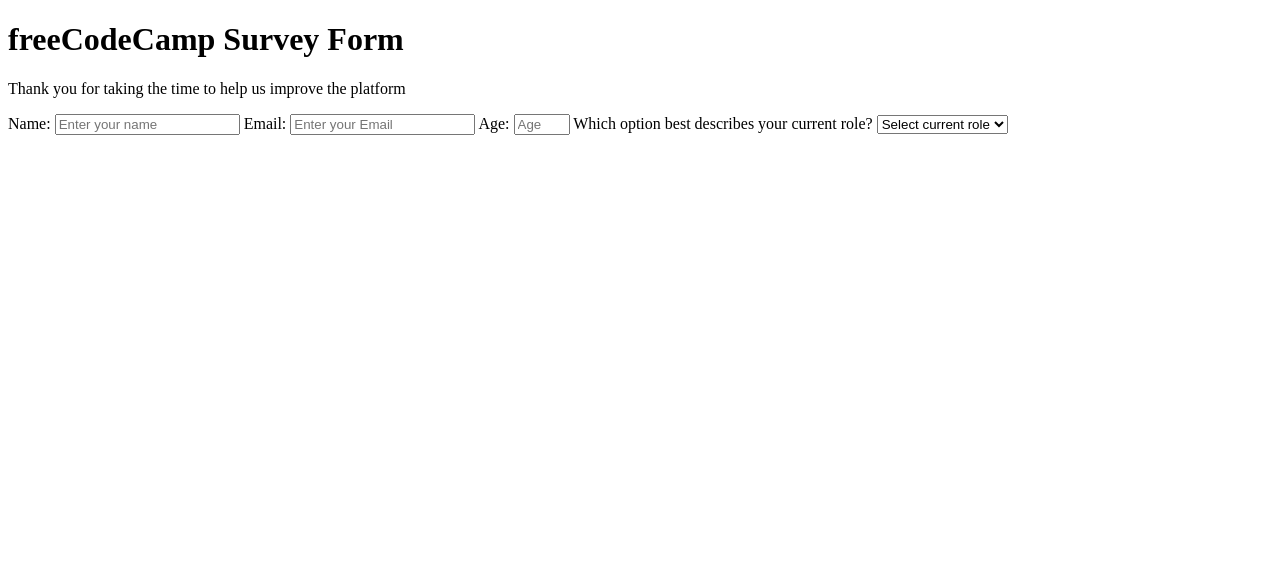
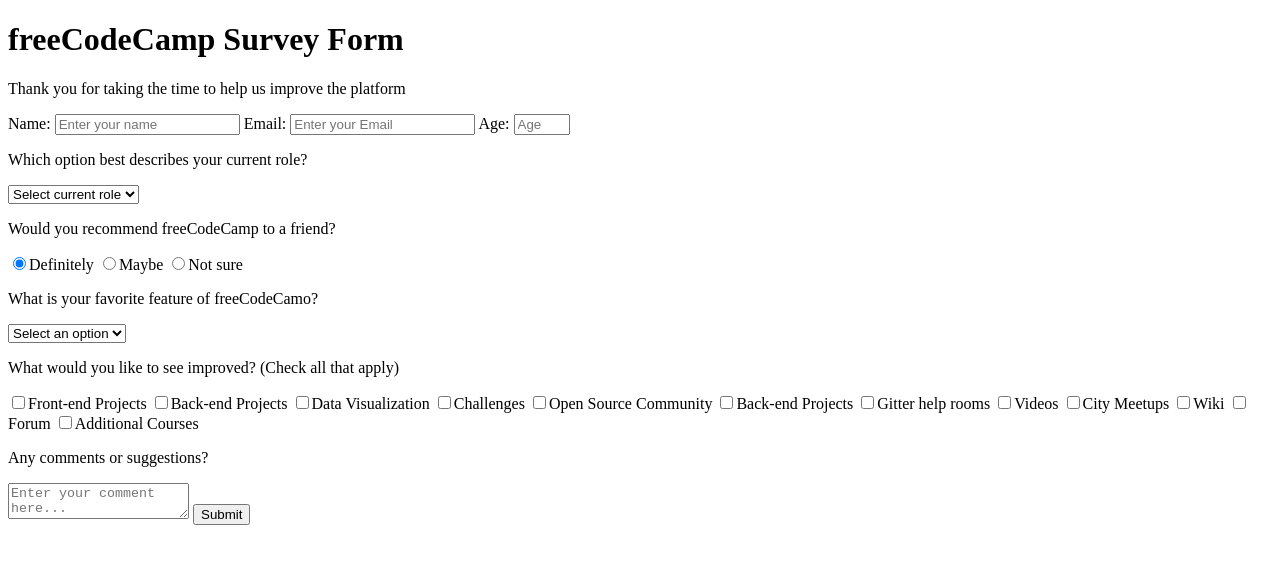
Before and after one commit to td-chris/FCC-survey-form, a plain HTML site: page index.html in a window 1280 px wide. Drawn offline with Linux system fonts and the light colour scheme.

Commit message:
finish the index page html

```diff
--- a/index.html
+++ b/index.html
@@ -15,16 +15,16 @@
 
     <form id="survey-form" action="">
         <label for="name">Name: </label>
-        <input type="text" name="name" id="name" placeholder="Enter your name">
+        <input type="text" name="name" id="name" placeholder="Enter your name" required>
 
         <label for="email">Email: </label>
-        <input type="email" name="email" id="email" placeholder="Enter your Email">
+        <input type="email" name="email" id="email" placeholder="Enter your Email" required>
 
         <label for="number">Age: </label>
         <input type="number" name="number" id="number" min="1" max="99" placeholder="Age">
 
-        <label for="dropdown">Which option best describes your current role?</label>
-        <select name="dropdown" id="dropdown">
+        <p>Which option best describes your current role?</p>
+        <select name="role" id="dropdown" class="form-control" required>
             <option disable selected value>Select current role</option>
             <option value="student">Student</option>
             <option value="full-time-job">Full time job</option>
@@ -33,6 +33,170 @@
             <option value="other">Other</option>
         </select>
 
+        <p>Would you recommend freeCodeCamp to a friend?</p>
+        <label for="definitely">
+            <input
+                type="radio"
+                name="user-recommend"
+                id="definitely"
+                value="definitely"
+                class="input-radio"
+                checked
+                >Definitely
+        </label>
+        <label for="maybe">
+            <input
+                type="radio"
+                name="user-recommend"
+                id="maybe"
+                value="maybe"
+                class="input-radio"
+                >Maybe
+        </label>
+        <label for="not-sure">
+            <input
+                type="radio"
+                name="user-recommend"
+                id="not-sure"
+                value="not-sure"
+                class="input-radio"
+                >Not sure
+        </label>
+
+        <p>What is your favorite feature of freeCodeCamo?</p>
+        <select name="mostLike" id="mostLike" class="form-control" required>
+            <option disabled selected value>Select an option</option>
+            <option value="challenges">Challenges</option>
+            <option value="projects">Projects</option>
+            <option value="community">Community</option>
+            <option value="openSource">Open Source</option>
+        </select>
+
+        <p>
+            What would you like to see improved?
+            <span class="clue">(Check all that apply)</span>
+        </p>
+
+        <label for="front-end-projects">
+            <input
+                type="checkbox"
+                name="prefer"
+                id="front-end-projects"
+                value="front-end-projects"
+                class="input-checkbox"
+                >Front-end Projects
+        </label>
+        <label for="back-end-projects">
+            <input
+                type="checkbox"
+                name="prefer"
+                id="back-end-projects"
+                value="back-end-projects"
+                class="input-checkbox"
+                >Back-end Projects
+        </label>
+        <label for="data-visualization">
+            <input
+                type="checkbox"
+                name="prefer"
+                id="data-visualization"
+                value="data-visualization"
+                class="input-checkbox"
+                >Data Visualization
+        </label>
+        <label for="challenges">
+            <input
+                type="checkbox"
+                name="prefer"
+                id="challenges"
+                value="challenges"
+                class="input-checkbox"
+                >Challenges
+        </label>
+        <label for="open-source-community">
+            <input
+                type="checkbox"
+                name="prefer"
+                id="open-source-community"
+                value="open-source-community"
+                class="input-checkbox"
+                >Open Source Community
+        </label>
+        <label for="back-end-projects">
+            <input
+                type="checkbox"
+                name="prefer"
+                id="back-end-projects"
+                value="back-end-projects"
+                class="input-checkbox"
+                >Back-end Projects
+        </label>
+        <label for="gitter-help-rooms">
+            <input
+                type="checkbox"
+                name="prefer"
+                id="gitter-help-rooms"
+                value="gitter-help-rooms"
+                class="input-checkbox"
+                >Gitter help rooms
+        </label>
+        <label for="videos">
+            <input
+                type="checkbox"
+                name="prefer"
+                id="videos"
+                value="videos"
+                class="input-checkbox"
+                >Videos
+        </label>
+        <label for="city-meetups">
+            <input
+                type="checkbox"
+                name="prefer"
+                id="city-meetups"
+                value="city-meetups"
+                class="input-checkbox"
+                >City Meetups
+        </label>
+        <label for="wiki">
+            <input
+                type="checkbox"
+                name="prefer"
+                id="wiki"
+                value="wiki"
+                class="input-checkbox"
+                >Wiki
+        </label>
+        <label for="forum">
+            <input
+                type="checkbox"
+                name="prefer"
+                id="forum"
+                value="forum"
+                class="input-checkbox"
+                >Forum
+        </label>
+        <label for="additional-courses">
+            <input
+                type="checkbox"
+                name="prefer"
+                id="additional-courses"
+                value="additional-courses"
+                class="input-checkbox"
+                >Additional Courses
+        </label>
+
+        <p>Any comments or suggestions?</p>
+        <textarea
+            name="comments"
+            id="comments"
+            class="input-textarea"
+            placeholder="Enter your comment here..."
+        ></textarea>
+
+        <button type="submit" id="submit" class="submit-button">
+            Submit
+        </button>
 
     </form>
 
```
